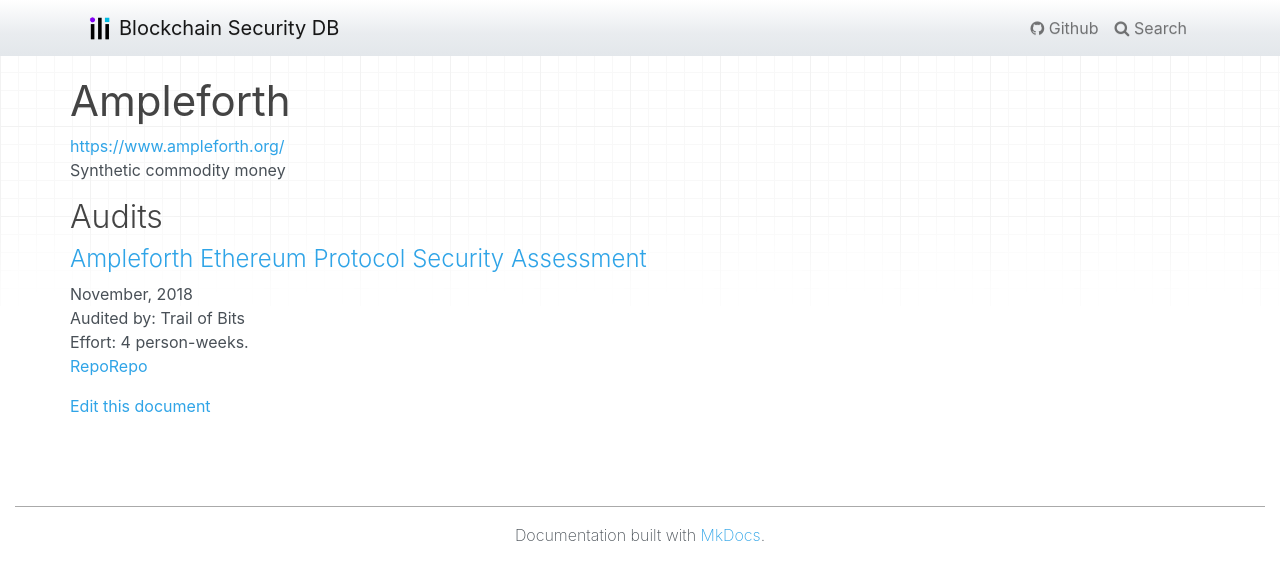
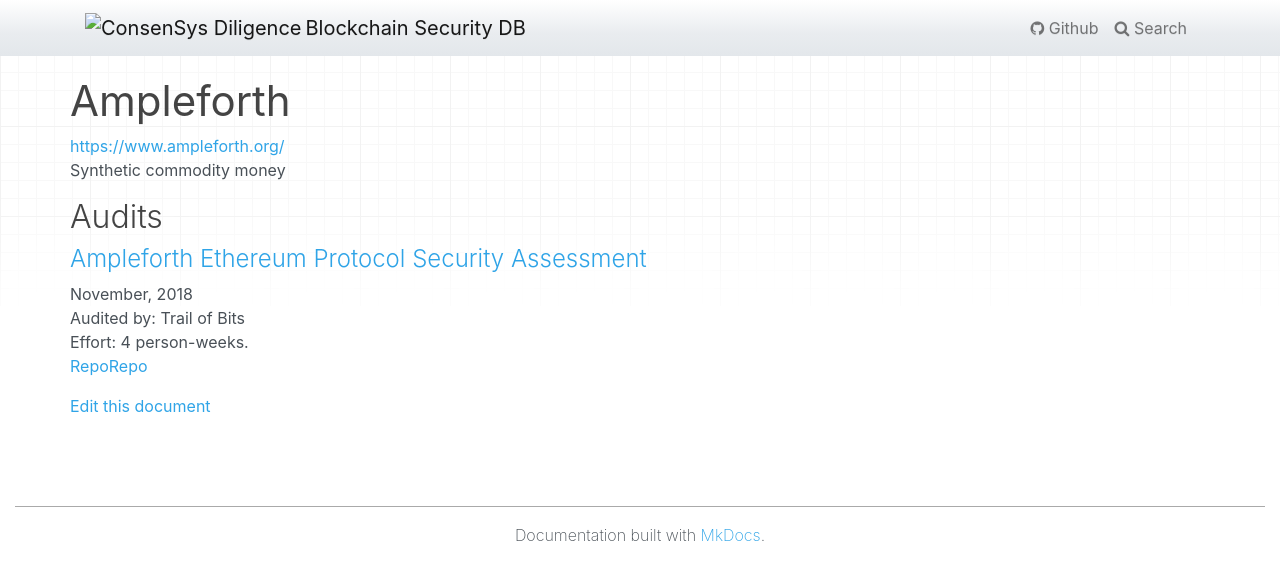
Before and after one commit to Consensys/blockchainSecurityDB, an MkDocs documentation site: the page built from docs/projects/ampleforth.md, in a window 1280 px wide. Shown: the top 580 px of the page. Built offline with MkDocs 1.6.1, drawn with Linux system fonts in a browser that asks for light colours.

Commit message:
Fix broken nav image

```diff
--- a/theme/base.html
+++ b/theme/base.html
@@ -64,7 +64,7 @@
 
                 {%- block site_name %}
                 <a class="navbar-brand" href="{{ nav.homepage.url|url }}">
-                  <img src="/img/logo.png" alt="ConsenSys Diligence" class="nav-logo" />
+                  <img src="img/logo.png" alt="ConsenSys Diligence" class="nav-logo" />
                   {{ config.site_name }}
                 </a>
                 {%- endblock %}
```
